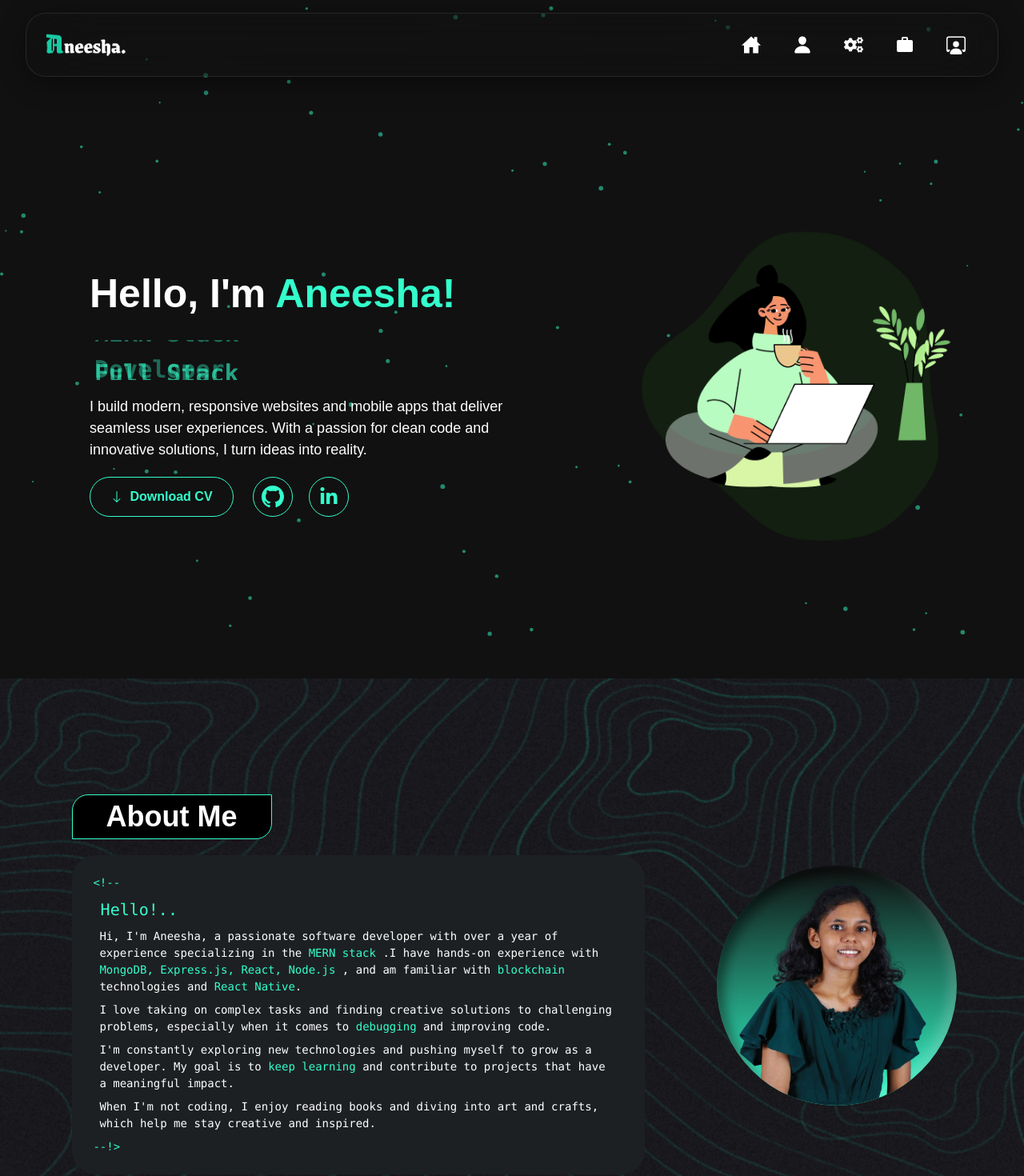
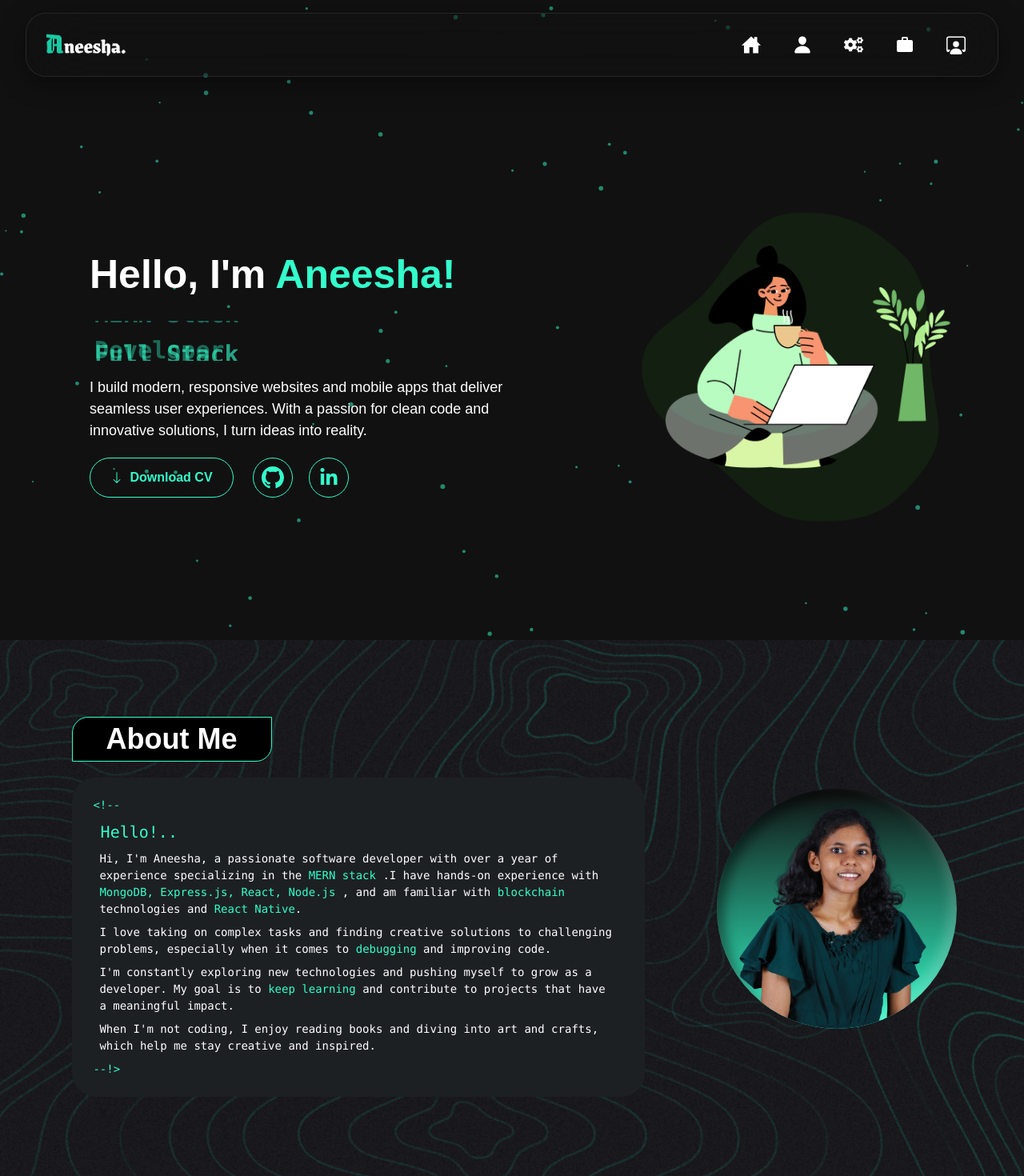
Before and after one commit to Faizu9264/Faizu, a React (Vite) app: page / in a window 1280 px wide. Shown: the top 1470 px of the page at 80% size. Built offline with nearby package versions, Linux system fonts and the light colour scheme.

Commit message:
ui update 2

```diff
--- a/src/Components/TitleName/Titlename.jsx
+++ b/src/Components/TitleName/Titlename.jsx
@@ -33,7 +33,7 @@ const Titlename = () => {
       </Code> */}
       <Box
         position="relative"
-        width={{ xl: "50%", lg: "80%", md: "400px", base: "80%" }}
+        width={{ xl: "50%", lg: "80%", md: "400px", base: "90%" }}
         height={{ base: "40px", md: "50px" }}
         overflow="hidden"
         // border="1px solid #ccc"
--- a/src/Pages/About.jsx
+++ b/src/Pages/About.jsx
@@ -15,15 +15,15 @@ const About = () => {
     <Flex
       bgImg={bg}
       bgSize="cover"
-      minH={{ lg: "100vh", base: "auto" }}
+      // minH={{ lg: "100vh", base: "auto" }}
       w="100%"
       alignItems="center"
       bgBlendMode={"darken"}
       color="white"
       id="about"
-      py={{ base: 10, md: 12, lg: -20 }}
+      py={{ base: 10, md: 12, lg: 20 }}
       flexDir={{ base: "column", md: "row" }}
-      pb={{ xl: 8, base: 10 }}
+      // pb={{ xl: 8, base: 10 }}
     >
       {/* Left Side */}
       <Flex
--- a/src/Pages/Experience.jsx
+++ b/src/Pages/Experience.jsx
@@ -13,7 +13,7 @@ const Experience = () => {
       justifyContent={"center"}
       id="experience"
       alignItems={"center"}
-      minH={{ md: "100vh", base: "auto" }}
+      // minH={{ md: "100vh", base: "auto" }}
       gap={10}
       py={20}
       bg={"rgba(22, 22, 22, 0.3)"}
--- a/src/Pages/Home.jsx
+++ b/src/Pages/Home.jsx
@@ -19,12 +19,12 @@ const Home = () => {
 
   return (
     <Flex
-      minH={{ lg: "90vh", base: "auto" }}
+      // minH={{ lg: "90vh", base: "auto" }}
       alignItems={"center"}
       id="home"
       alignSelf={"center"}
       flexDir={{ base: "column", lg: "row" }}
-      py={{ base: 10, lg: 0 }}
+      py={{ base: 10, lg: 20 }}
     >
       {/* Left Side starts */}
 
@@ -185,6 +185,7 @@ const Home = () => {
         w={{ lg: "40%", md: "60%", base: "100%" }}
         justifyContent={"center"}
         alignItems={"center"}
+        pl={{base:10,lg:0}}
       >
         <Image src={right} alt="right" />
       </Flex>
--- a/src/Pages/Skills.jsx
+++ b/src/Pages/Skills.jsx
@@ -29,7 +29,7 @@ const Skills = () => {
       justifyContent={"center"}
       id="skills"
       alignItems={"center"}
-      minH={{md: "100vh", base:"auto"}}
+      // minH={{md: "100vh", base:"auto"}}
       gap={4}
       py={{ base: 10, md: 20 }}
     >
```
